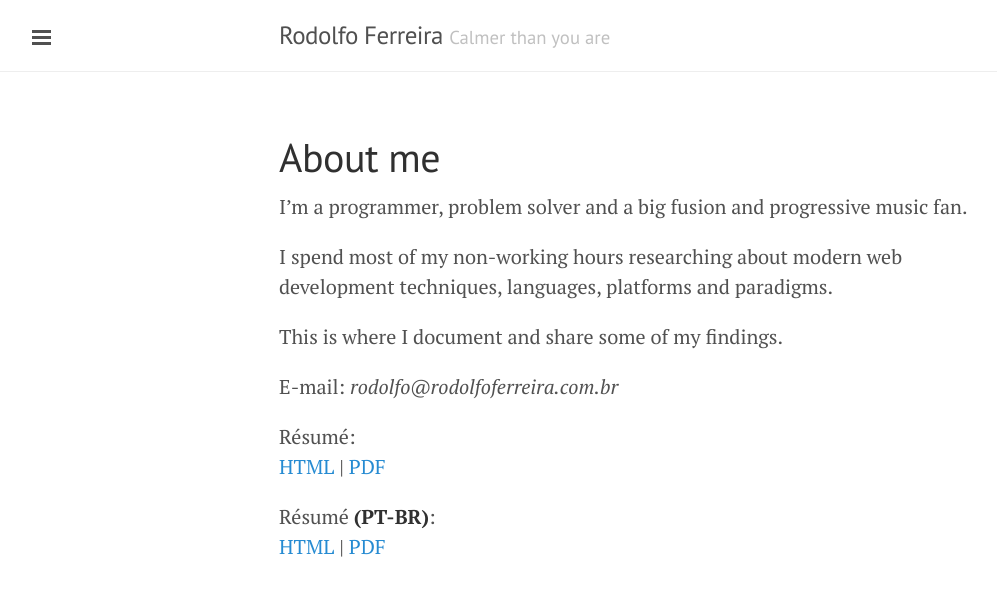
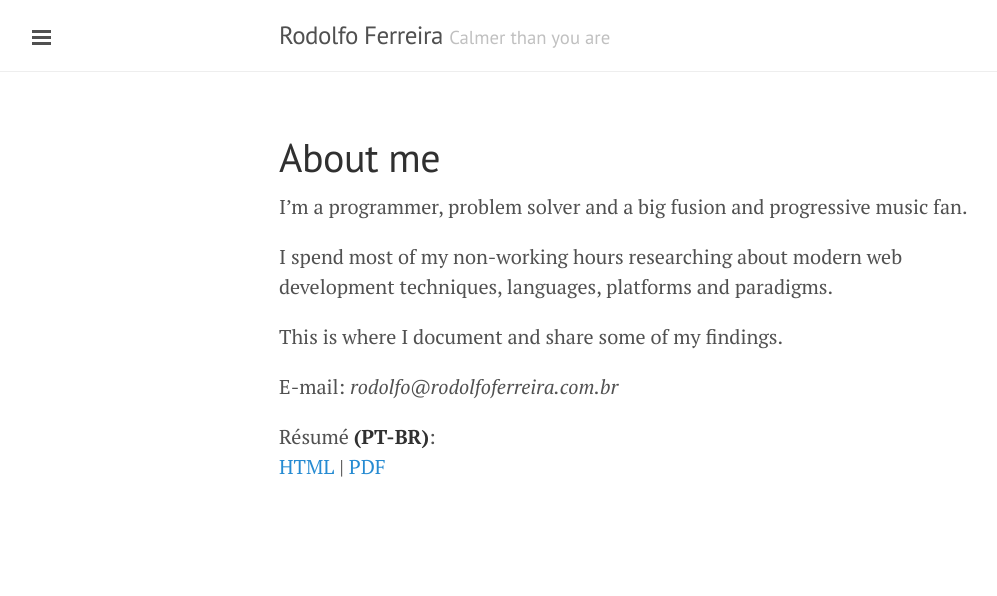
Before and after one commit to rodolfo42/rodolfo42.github.io, a Jekyll site: the page built from about.md, in a window 1280 px wide. Shown: the top 596 px of the page, without its empty margins (1-998 px from the left). Built offline with Jekyll 4.4.1, drawn with Linux system fonts in a browser that asks for light colours.

Commit message:
Updated about.md

```diff
--- a/about.md
+++ b/about.md
@@ -11,8 +12,5 @@ This is where I document and share some of my findings.
 
 E-mail: _rodolfo@rodolfoferreira.com.br_
 
-Résumé:
-[HTML](/curriculum/) | [PDF](/public/uploads/Curriculum-RodolfoFerreira.pdf)
-
 Résumé **(PT-BR)**:
 [HTML](/curriculo/) | [PDF](/public/uploads/Curriculo-RodolfoFerreira.pdf)
```
Also changed, not shown: other parts of about.md (+1 -0 lines).
